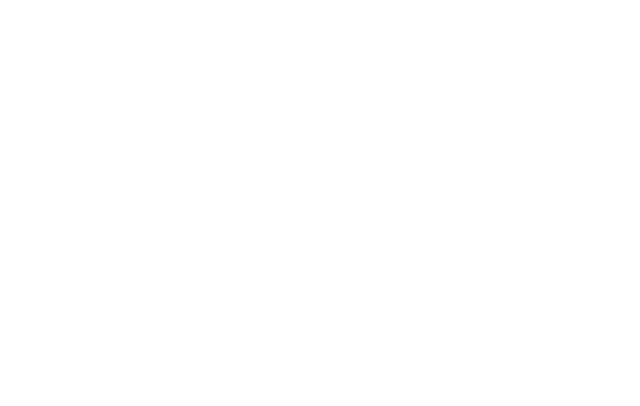
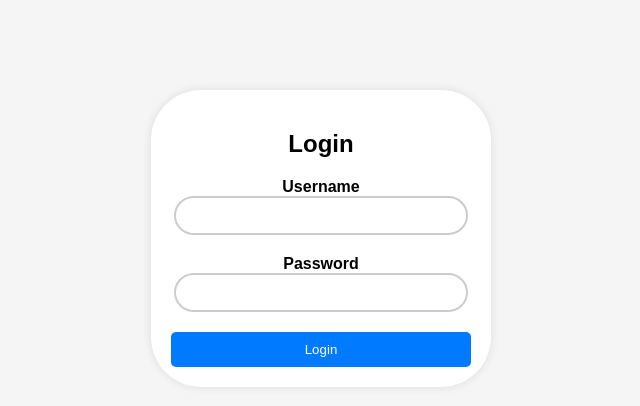
Before and after one commit to S-a-r-t-h-a-k/Progress.me, a plain HTML site: page index.html in a window 1280 px wide. Shown: the whole page, without its empty margins (319-959 px from the left). Drawn offline with Linux system fonts and the light colour scheme.

Commit message:
version 1 (ready)

```diff
--- a/index.html
+++ b/index.html
@@ -1,15 +1,25 @@
 <!DOCTYPE html>
-<html>
-
+<html lang="en">
 <head>
-  <meta charset="UTF-8">
-  <meta name="viewport" content="width=device-width, initial-scale=1">
-  <title>Login site</title>
-  <link rel="stylesheet" href="style.css"
+    <meta charset="UTF-8">
+    <meta name="viewport" content="width=device-width, initial-scale=1.0">
+    <title>Login Page</title>
+    <link rel="stylesheet" href="style.css">
 </head>
-
 <body>
-
+    <div class="login-container">
+        <h2>Login</h2>
+        <form action="#" method="POST">
+            <div class="form-group">
+                <label for="username">Username</label>
+                <input type="text" id="username" name="username" required>
+            </div>
+            <div class="form-group">
+                <label for="password">Password</label>
+                <input type="password" id="password" name="password" required>
+            </div>
+            <button type="submit">Login</button>
+        </form>
+    </div>
 </body>
-
 </html>
--- a/style.css
+++ b/style.css
@@ -0,0 +1,54 @@
+body {
+  text-align: center;
+  justify-items: center;
+    font-family: Arial, sans-serif;
+    margin: 0;
+    padding: 0;
+    background-color: whitesmoke;
+}
+
+.login-container {
+    width: 300px;
+    margin: 90px auto;
+    background-color: white;
+    padding: 20px;
+    border-radius: 50px;
+    box-shadow: 0 0 10px rgba(0, 0, 0, 0.1);
+}
+
+h2 {
+    text-align: center;
+}
+
+.form-group {
+    margin-bottom: 20px;
+}
+
+label {
+    display: block;
+    font-weight: bold;
+}
+
+input[type="text"],
+input[type="password"] {
+  justify-items: center;
+    width: 90%;
+    padding: 10px;
+    border: 2px solid #ccc;
+    border-radius: 50px;
+}
+
+button {
+    width: 100%;
+    padding: 10px;
+    background-color: #007bff;
+    color: #fff;
+    border: none;
+    border-radius: 5px;
+    cursor: pointer;
+    transition: background-color 0.3s;
+}
+
+button:hover {
+    background-color: #0056b3;
+}
```
